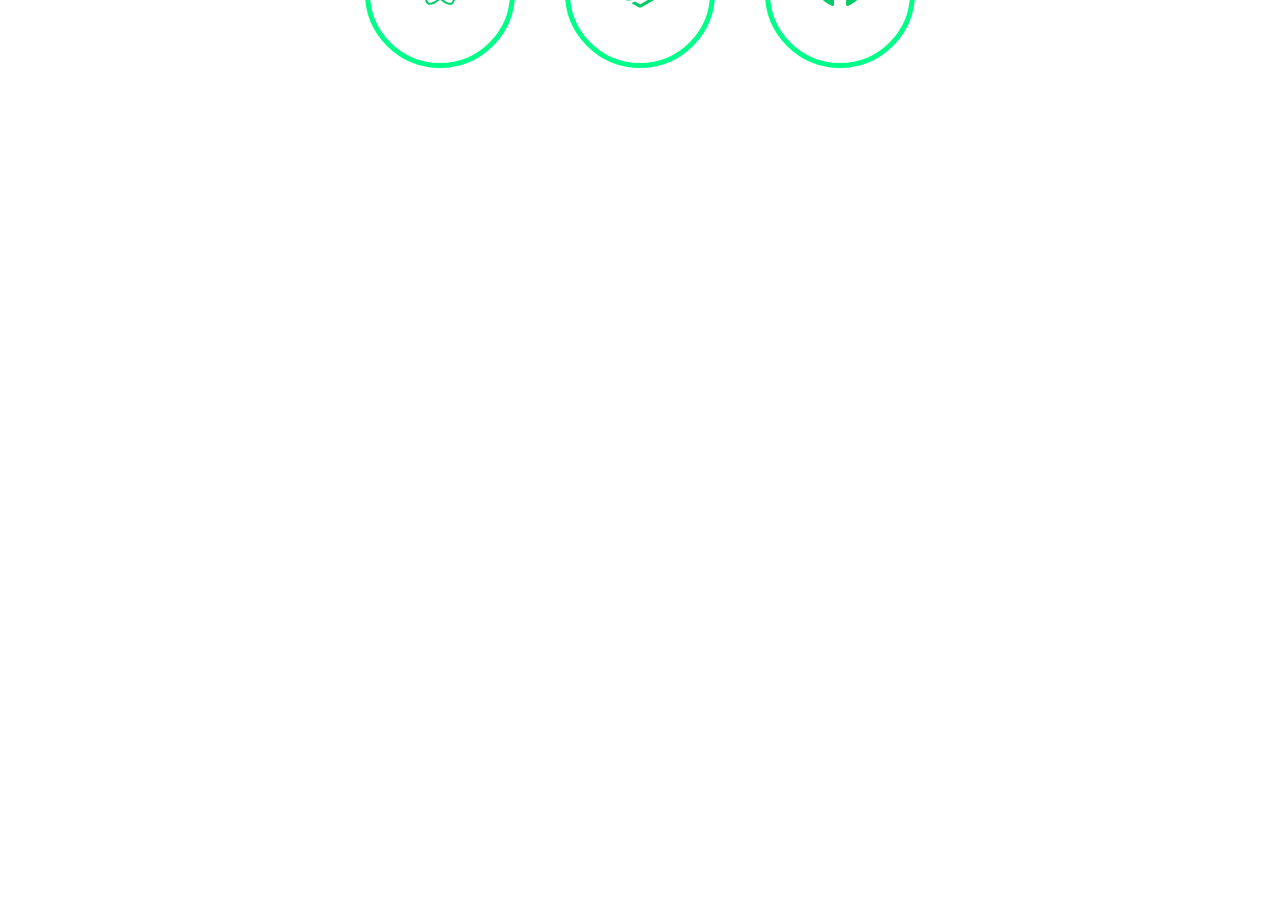
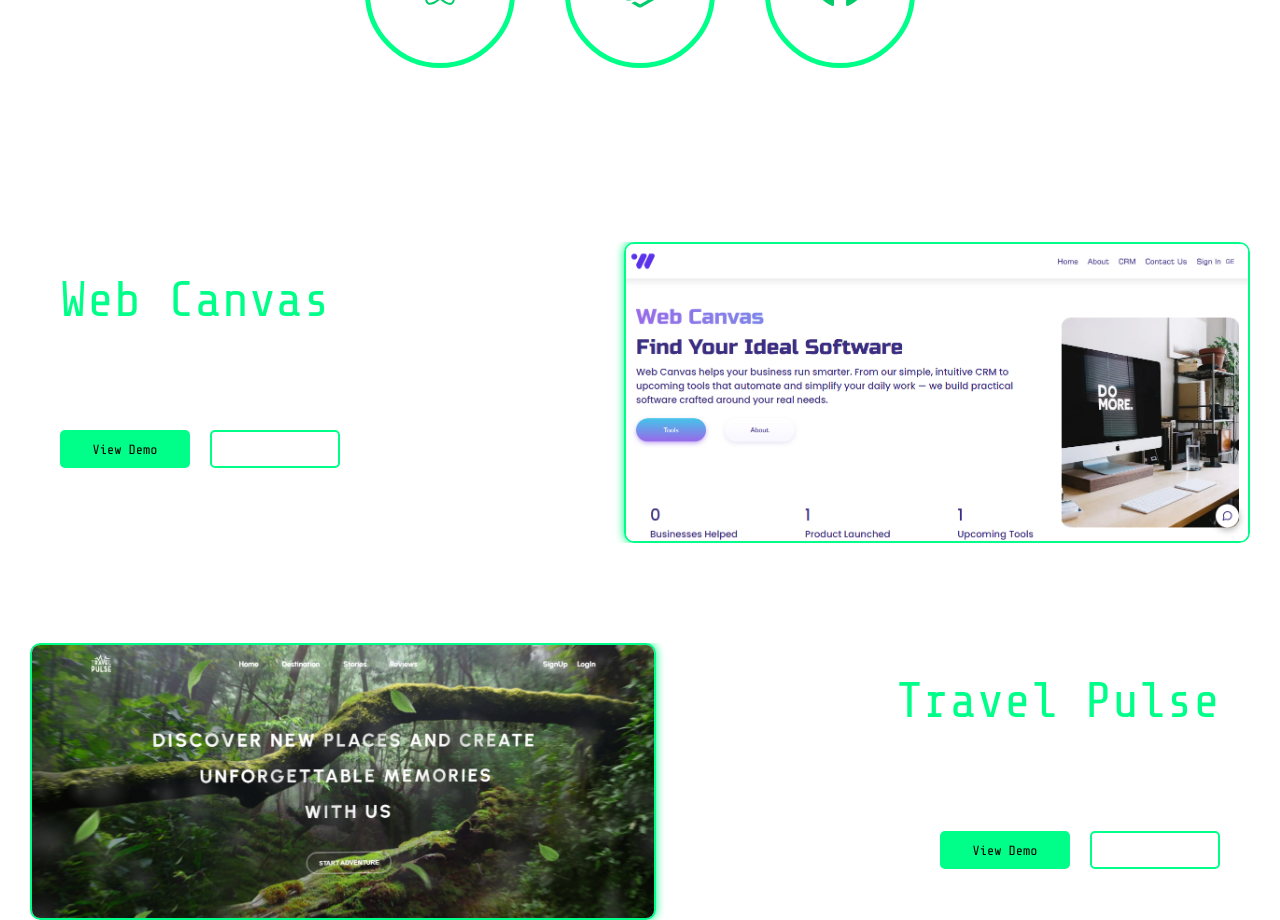
Before and after one commit to GiorgiGochitidze/cv-website, a Next.js app: page / in a window 1280 px wide. Shown: the part 1500-2420 px from the top of the page. Before the commit the page ends 1638 px from the top, so only its background shows below. Built offline with nearby package versions, Linux system fonts and the light colour scheme.

Commit message:
finished projects part

```diff
--- a/src/app/page.tsx
+++ b/src/app/page.tsx
@@ -1,6 +1,7 @@
 import AboutMe from "@/components/AboutMe/AboutMe";
 import Landing from "@/components/Landing/landing";
 import NeonDotsBackground from "@/components/neon-dots";
+import Portfolio from "@/components/Portfolio/Portfolio";
 import Skills from "@/components/Skills/Skills";
 
 const App = () => {
@@ -13,6 +14,8 @@ const App = () => {
       <AboutMe />
 
       <Skills />
+
+      <Portfolio />
     </div>
   );
 };
--- a/src/components/AboutMe/CSS/AboutMe.css
+++ b/src/components/AboutMe/CSS/AboutMe.css
@@ -39,6 +39,7 @@
   text-align: center;
   box-shadow: 0px 0px 15px var(--mainColor);
   padding: 30px;
+  border-radius: 10px;
 }
 
 .aboutMe-text-part p:nth-child(1) {
--- a/src/components/Portfolio/CSS/Portfolio.css
+++ b/src/components/Portfolio/CSS/Portfolio.css
@@ -0,0 +1,96 @@
+.portfolio-container {
+  width: 100%;
+  min-height: 400px;
+  height: auto;
+  display: flex;
+  flex-direction: column;
+  align-items: center;
+}
+
+.portfolio-container h5 {
+  font-size: 50px;
+}
+
+.portfolio-list {
+  width: 100%;
+  height: auto;
+  display: flex;
+  flex-wrap: wrap;
+  justify-content: space-between;
+  align-items: flex-start;
+  gap: 100px;
+  padding-inline: 30px;
+  margin-top: 30px;
+}
+
+.project-card {
+  width: 100%;
+  height: auto;
+  /* background-color: rgb(13, 12, 12); */
+  border-radius: 10px;
+  overflow: hidden;
+  display: flex;
+}
+
+/* Project card description styles */
+
+.projects-card-description p:nth-child(1) {
+  color: var(--mainColor);
+  font-size: 50px;
+}
+
+.projects-card-description {
+  width: 100%;
+  height: auto;
+  padding: 30px;
+  display: flex;
+  flex-direction: column;
+  gap: 10px;
+}
+
+/* Project card image styles */
+
+.project-image-container {
+  min-width: 560px;
+  height: auto;
+  position: relative;
+  border: 2px solid var(--mainColor);
+  box-shadow: 0 0 10px var(--mainColor);
+  border-radius: 10px;
+  overflow: hidden;
+}
+
+/* Projects button container styles */
+
+.projects-button-container {
+  width: 100%;
+  height: auto;
+  display: flex;
+  justify-content: flex-start;
+  align-items: center;
+  gap: 20px;
+  margin-top: 10px;
+}
+
+.projects-button-container button {
+  width: 130px;
+  height: 38px;
+  background-color: var(--mainColor);
+  border: 0;
+  border-radius: 5px;
+  color: black;
+  transition: 0.2s all linear;
+}
+
+.projects-button-container .view-github-btn{
+    background-color: transparent;
+    border: 2px solid var(--mainColor);
+    color: white;
+    backdrop-filter: blur(5px);
+}
+
+.projects-button-container button:hover {
+  cursor: pointer;
+  transform: scale(1.05);
+  rotate: 1deg;
+}
--- a/src/components/Portfolio/Portfolio.tsx
+++ b/src/components/Portfolio/Portfolio.tsx
@@ -1,11 +1,34 @@
-import "./CSS/Portfolio.css"
+import "./CSS/Portfolio.css";
+import PortfolioCard from "./PortfolioCard";
 
 const Portfolio = () => {
-    return (
-        <div className="portfolio-container">
-            <h5>Portfolio</h5>
-        </div>
-     );
-}
+  return (
+    <div className="portfolio-container">
+      <h5>Portfolio</h5>
+      <p>Here you can see my projects on which i worked on</p>
+
+      <div className="portfolio-list">
+        <PortfolioCard
+          flexDirectionSide={"row-reverse"}
+          projectHeader={"Web Canvas"}
+          imageUrl={"/images/Projects/webCanvas.png"}
+          projectDescription={`Lorem ipsum dolor sit amet consectetur adipisicing elit. Ullam quas
+          perferendis tempore voluptatem ea nobis nam distinctio, illum quod
+          dolore mollitia atque, voluptate esse quibusdam fugiat, adipisci
+          corporis repudiandae voluptas?`}
+        />
+        <PortfolioCard
+          flexDirectionSide={"row"}
+          projectHeader={"Travel Pulse"}
+          imageUrl={"/images/Projects/travelPulse.png"}
+          projectDescription={`Lorem ipsum dolor sit amet consectetur adipisicing elit. Ullam quas
+          perferendis tempore voluptatem ea nobis nam distinctio, illum quod
+          dolore mollitia atque, voluptate esse quibusdam fugiat, adipisci
+          corporis repudiandae voluptas?`}
+        />
+      </div>
+    </div>
+  );
+};
 
 export default Portfolio;
--- /dev/null
+++ b/src/components/Portfolio/PortfolioCard.tsx
@@ -0,0 +1,52 @@
+import Image from "next/image";
+
+type ProjectType = {
+  imageUrl: string;
+  projectHeader: string;
+  projectDescription: string;
+  flexDirectionSide: "row" | "row-reverse" | "column" | "column-reverse";
+};
+
+const PortfolioCard = ({
+  imageUrl,
+  projectHeader,
+  projectDescription,
+  flexDirectionSide,
+}: ProjectType) => {
+  const isFlexDirectionRow = flexDirectionSide === "row";
+  return (
+    <div style={{ flexDirection: flexDirectionSide }} className="project-card">
+      <div className="project-image-container">
+        <Image
+          src={imageUrl}
+          alt={projectHeader}
+          style={{ objectFit: "cover", width: "100%", height: "100%" }}
+          priority
+          width={1000}
+          height={1000}
+        />
+      </div>
+      <div
+        style={{
+          alignItems: isFlexDirectionRow ? "flex-end" : "flex-start",
+          textAlign: isFlexDirectionRow ? "right" : "left",
+        }}
+        className="projects-card-description"
+      >
+        <p>{projectHeader}</p>
+        <p>{projectDescription}</p>
+        <div
+          className="projects-button-container"
+          style={{
+            justifyContent: isFlexDirectionRow ? "flex-end" : "flex-start",
+          }}
+        >
+          <button>View Demo</button>
+          <button className="view-github-btn">View Github</button>
+        </div>
+      </div>
+    </div>
+  );
+};
+
+export default PortfolioCard;
```
Also changed, not shown: public/images/Projects/travelPulse.png (added), public/images/Projects/webCanvas.png (added).
